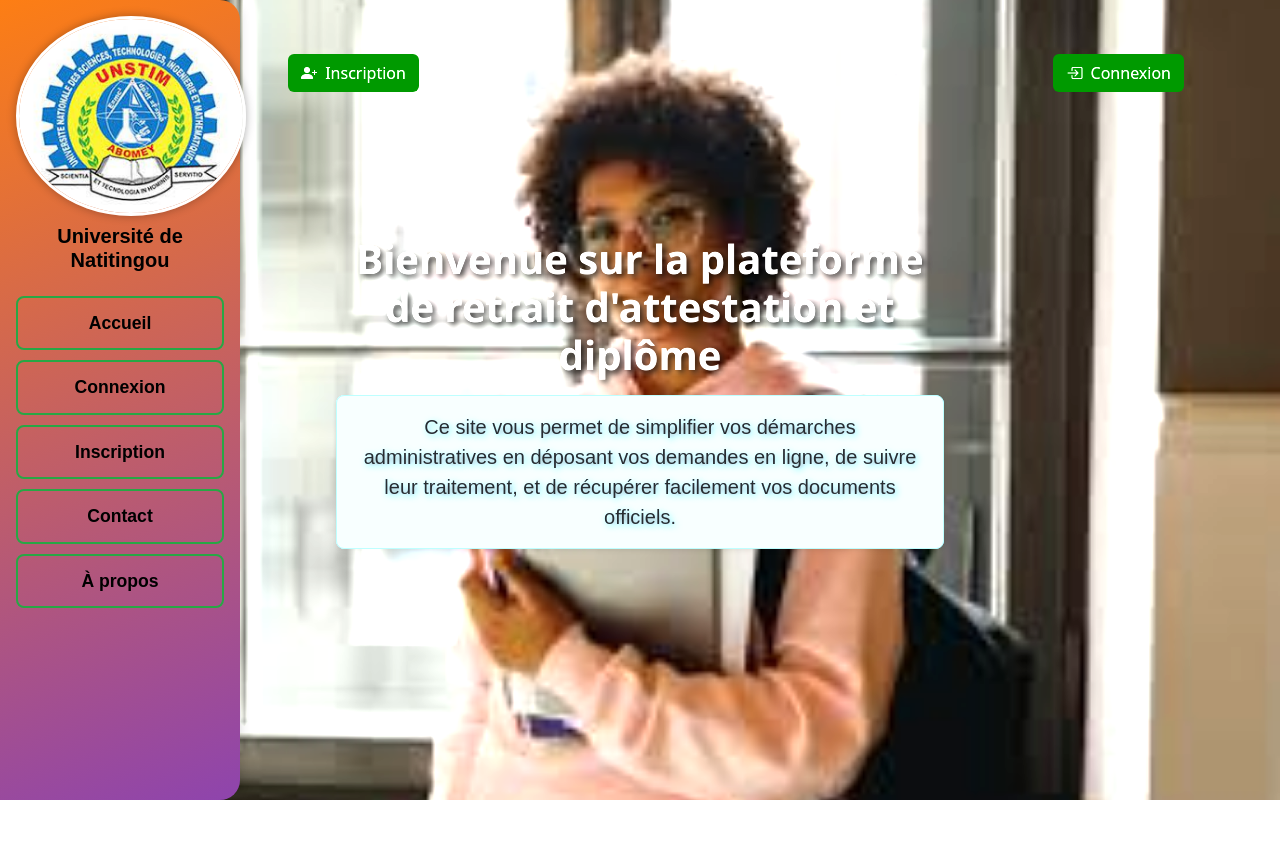
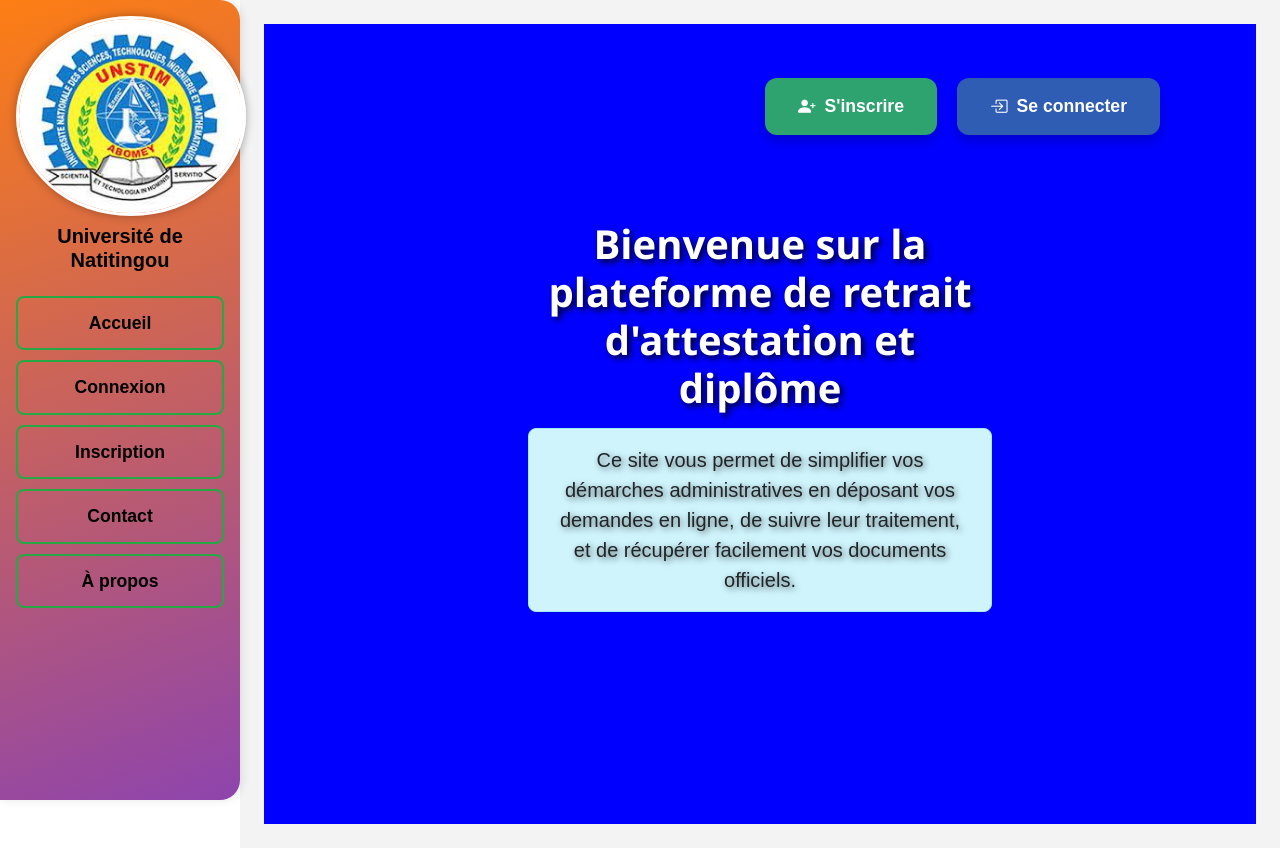
Before and after one commit to gounouzime/retrait_attestation_et_diplome, a Flask app: page / in a window 1280 px wide. Before the commit the page ends 800 px from the top, so only its background shows below. Run offline with Flask 3, Linux system fonts and the light colour scheme; some libraries are stand-ins or nearby versions.

Commit message:
Mise à jour des templates HTML et du style CSS

```diff
--- a/Desktop/retrait/app/routes.py
+++ b/Desktop/retrait/app/routes.py
@@ -89,7 +89,7 @@ def etudiant_required(f):
 
 @routes.route('/')
 def accueil():
-    return render_template('index.html', wrap_content=False)
+    return render_template('index.html')
 
 @routes.route('/a_propos')
 def a_propos():
--- a/Desktop/retrait/app/static/css/style.css
+++ b/Desktop/retrait/app/static/css/style.css
@@ -81,7 +81,7 @@ form input, form select, form textarea {
 }
 
 /* Boutons */
-.btn {
+.btn-custom {
     background: var(--bleu-principal);
     color: var(--blanc);
     padding: 0.5rem 1rem;
@@ -90,9 +90,10 @@ form input, form select, form textarea {
     transition: background 0.3s ease;
 }
 
-.btn:hover {
+.btn-custom:hover {
     background: var(--violet-principal);
 }
+
 
 /* Tableaux */
 table {
@@ -385,14 +386,16 @@ table tr:nth-child(even) {
     color: white;
 }
 
-/* SECTION D'ACCUEIL AVEC IMAGE DE FOND */
 .hero-section {
     height: 100vh;
     width: 100%;
-    background: url('../img/etudiant.docs.jfif') no-repeat center center;
-    background-size: cover;
+    background-color: blue;
     position: relative;
+    display: flex;
+    flex-direction: column;
+    justify-content: center;
 }
+
 
 .hero-overlay {
     background: rgba(0, 0, 0, 0.5); /* assombrit légèrement l'image */
@@ -401,52 +404,53 @@ table tr:nth-child(even) {
     max-width: 800px;
 }
 
-/* === BOUTONS STYLES ORANGE === */
+/* === BOUTONS STYLES ORANGE-ROUGE === */
 .btn-orange {
-    background-color:green !important;
+    background-color: #d35400 !important; /* Orange rouge */
     color: white !important;
-    border-radius: 8px;
-    padding: 0.5rem 1rem;
+    border-radius: 30px;
+    padding: 0.5rem 1.2rem;
+    font-weight: bold;
+    font-size: 16px;
     border: none;
-}
-.btn-orange:hover {
-    background-color:green;
+    box-shadow: 0 4px 6px rgba(0, 0, 0, 0.2);
+    transition: background-color 0.3s ease, transform 0.2s ease;
 }
 
+.btn-orange:hover {
+    background-color: #e67e22 !important; /* plus clair au survol */
+    transform: translateY(-2px);
+}
+
+/* Variante avec contour seulement */
 .btn-outline-orange {
     background-color: transparent !important;
-    color: green !important;
-    border: 2px solid orange !important;
-    border-radius: 8px;
-    padding: 0.5rem 1rem;
-}
-.btn-outline-orange:hover {
-    background-color: #f39c12;
-    color: white;
+    color: #d35400 !important;
+    border: 2px solid #d35400 !important;
+    border-radius: 30px;
+    padding: 0.5rem 1.2rem;
+    font-weight: bold;
+    font-size: 16px;
+    transition: background-color 0.3s ease, color 0.3s ease;
 }
 
-
-/* === SECTION D'ACCUEIL (image de fond + texte + boutons) === */
-.hero-section {
-    height: 100vh;
-    width: 100%;
-    background: url('../img/etudiant.docs.jfif') no-repeat center center;
-    background-size: cover;
-    position: relative;
-    filter: brightness(1.2); /* Rend l’image un peu plus claire */
+.btn-outline-orange:hover {
+    background-color: #d35400 !important;
+    color: white !important;
 }
 
-/* Boutons positionnés en haut à droite */
+/* Positionnement des boutons en haut à droite */
 .hero-buttons {
     position: absolute;
     top: 30px;
-    left: 240px; /* Laisse de la place pour la sidebar */
+    left: 240px; /* pour compenser la sidebar */
     right: 3rem;
     display: flex;
     justify-content: flex-end;
     gap: 20px;
     z-index: 2;
 }
+
 
 /* Texte centré avec animation */
 .hero-text {
@@ -614,3 +618,40 @@ textarea.form-control {
     height: auto;
     resize: vertical;
 }
+/* Boutons spécifiques à la page d'accueil */
+.accueil-page .btn-orange-accueil {
+    background-color: #2ea36f !important; /* vert vif */
+    color: white !important;
+    border-radius: 12px;
+    padding: 0.9rem 2rem;
+    font-weight: bold;
+    font-size: 1.1rem;
+    box-shadow: 0 6px 12px rgba(0,0,0,0.2);
+    transition: transform 0.2s ease, box-shadow 0.3s ease;
+}
+
+.accueil-page .btn-orange-accueil:hover {
+    transform: translateY(-3px);
+    box-shadow: 0 8px 16px rgba(0,0,0,0.25);
+}
+
+.accueil-page .btn-bleu-accueil {
+    background-color: #2f5db3 !important; /* bleu */
+    color: white !important;
+    border-radius: 12px;
+    padding: 0.9rem 2rem;
+    font-weight: bold;
+    font-size: 1.1rem;
+    box-shadow: 0 6px 12px rgba(0,0,0,0.2);
+    transition: transform 0.2s ease, box-shadow 0.3s ease;
+}
+
+.accueil-page .btn-bleu-accueil:hover {
+    transform: translateY(-3px);
+    box-shadow: 0 8px 16px rgba(0,0,0,0.25);
+}
+.force-bootstrap-color {
+    background-color: #198754 !important; /* Vert Bootstrap */
+    border-color: #198754 !important;
+    color: #fff !important;
+}
--- a/Desktop/retrait/app/templates/base.html
+++ b/Desktop/retrait/app/templates/base.html
@@ -4,11 +4,11 @@
     <meta charset="UTF-8" />
     <title>{% block title %}Retrait Diplômes{% endblock %}</title>
 
+    <!-- ✅ Bootstrap via CDN (au lieu du fichier local qui échoue) -->
+    <link href="https://cdn.jsdelivr.net/npm/bootstrap@5.3.0/dist/css/bootstrap.min.css" rel="stylesheet">
+
     <!-- Ton style personnalisé -->
     <link rel="stylesheet" href="{{ url_for('static', filename='css/style.css') }}" />
-
-    <!-- ✅ Bootstrap via CDN (au lieu du fichier local qui échoue) -->
-    <link href="https://cdn.jsdelivr.net/npm/bootstrap@5.3.0/dist/css/bootstrap.min.css" rel="stylesheet">
 
     <!-- Icônes Bootstrap -->
     <link rel="stylesheet" href="https://cdn.jsdelivr.net/npm/bootstrap-icons@1.10.5/font/bootstrap-icons.css">
--- a/Desktop/retrait/app/templates/confirmation.html
+++ b/Desktop/retrait/app/templates/confirmation.html
@@ -52,7 +52,7 @@
             </div>
 
             <div class="mt-2">
-                {{ form.submit(class="btn btn-success w-100 btn-sm") }}
+                {{ form.submit(class="btn btn-success w-100 btn-sm force-bootstrap-color") }}
             </div>
         </form>
     </div>
--- a/Desktop/retrait/app/templates/connexion.html
+++ b/Desktop/retrait/app/templates/connexion.html
@@ -20,9 +20,8 @@
                 <i class="bi bi-eye eye-toggle" id="togglePassword"></i>
             </div>
 
-
             <div class="mt-2">
-                {{ form.submit(class="btn btn-success w-100 btn-sm") }}
+                {{ form.submit(class="btn btn-success w-100 btn-sm force-bootstrap-color") }}
             </div>
         </form>
 
--- a/Desktop/retrait/app/templates/contact.html
+++ b/Desktop/retrait/app/templates/contact.html
@@ -40,7 +40,7 @@
             </div>
 
             <div class="mt-3">
-                {{ form.submit(class="btn btn-success w-100 btn-sm") }}
+                {{ form.submit(class="btn btn-success w-100 btn-sm force-bootstrap-color") }}
             </div>
         </form>
     </div>
--- a/Desktop/retrait/app/templates/demande_diplome.html
+++ b/Desktop/retrait/app/templates/demande_diplome.html
@@ -64,7 +64,7 @@
     </div>
 
     <div class="mt-4">
-      {{ form.submit(class="btn btn-success") }}
+      {{ form.submit(class="btn btn-success w-100 force-bootstrap-color") }}
     </div>
   </form>
 </div>
--- a/Desktop/retrait/app/templates/index.html
+++ b/Desktop/retrait/app/templates/index.html
@@ -5,15 +5,17 @@
 {% block content %}
 <div class="hero-section position-relative">
     <!-- Boutons positionnés à gauche et à droite -->
-    <div class="hero-buttons d-flex justify-content-between px-5 pt-4">
-        <a href="{{ url_for('routes.confirmation') }}" class="btn btn-orange">
-            <i class="bi bi-person-plus-fill me-1"></i> Inscription
+    <div class="hero-section accueil-page position-relative">
+    <div class="hero-buttons accueil-buttons px-5 pt-4">
+        <a href="{{ url_for('routes.confirmation') }}" class="btn btn-orange-accueil">
+            <i class="bi bi-person-plus-fill me-1"></i> S'inscrire
         </a>
-        <a href="{{ url_for('routes.connexion') }}" class="btn btn-orange">
-            <i class="bi bi-box-arrow-in-right me-1"></i> Connexion
+        <a href="{{ url_for('routes.connexion') }}" class="btn btn-bleu-accueil">
+            <i class="bi bi-box-arrow-in-right me-1"></i> Se connecter
         </a>
+    </div>
+    </div>
 
-    </div>
 
     <!-- Texte centré avec animation -->
     <div class="hero-text animated-fade-in text-center px-3">
```
